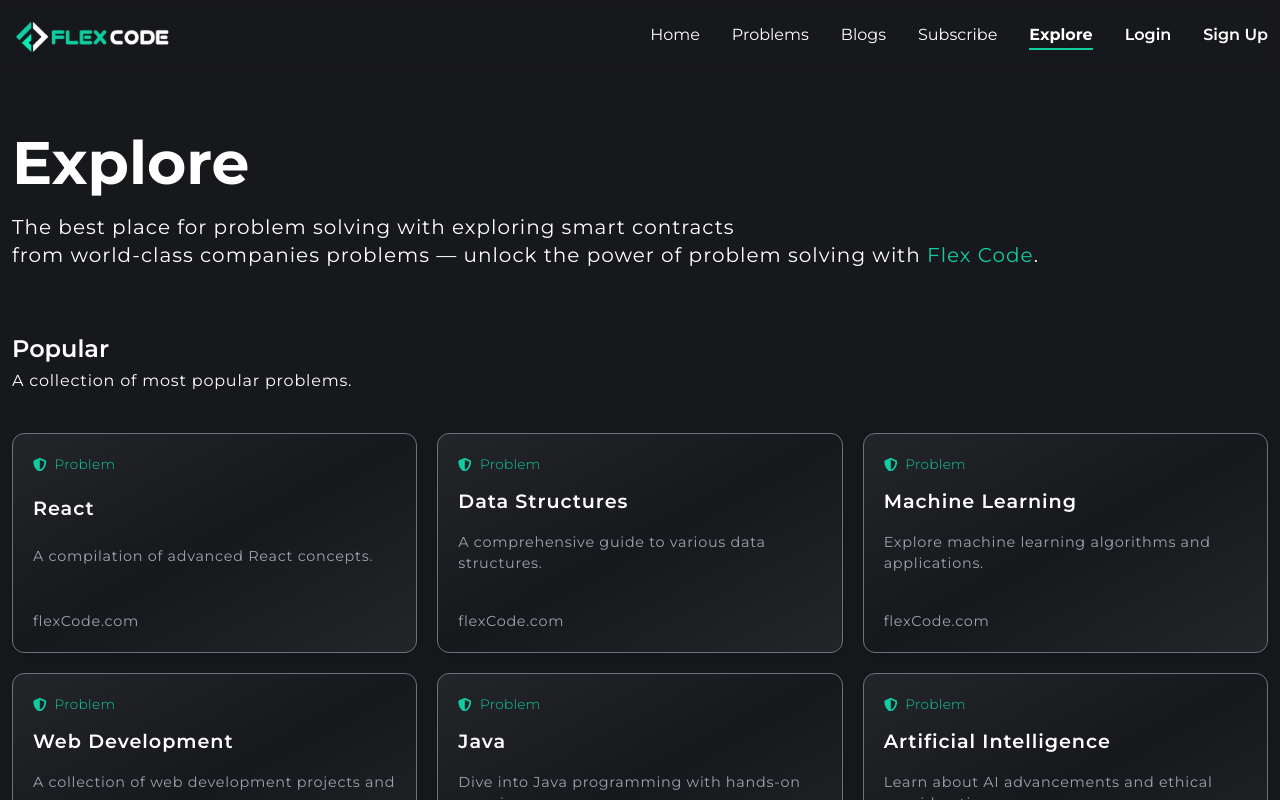
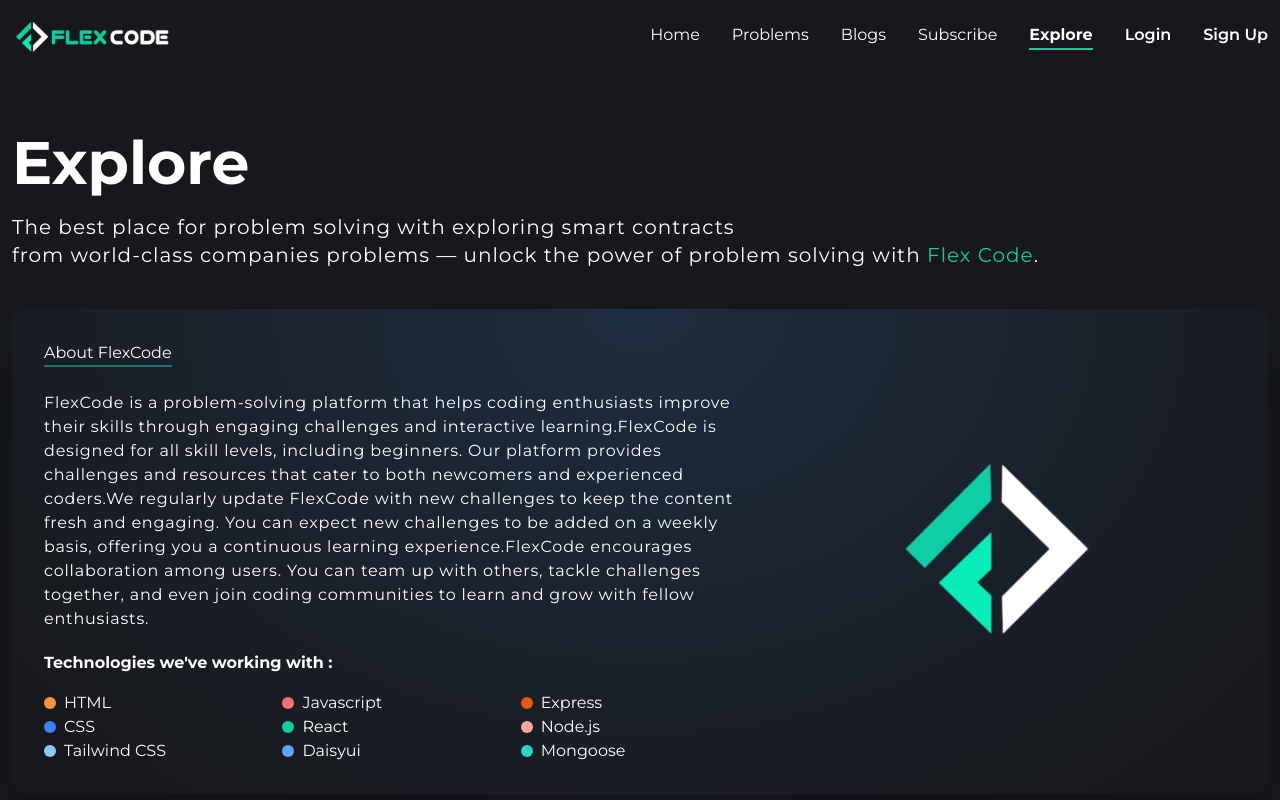
Before and after one commit to ihshadin/flex-code, a React (Vite) app: page /explore in a window 1280 px wide. Shown: the top 800 px of the page. Built offline with nearby package versions, Linux system fonts and the light colour scheme; no server answers.

Commit message:
about page added

```diff
--- a/src/Routes/Router.jsx
+++ b/src/Routes/Router.jsx
@@ -25,6 +25,7 @@
 import PaymentSuccess from "../pages/Subscribe/PaymentSuccess";
 import PaymentFail from "../pages/Subscribe/PaymentFail";
 import MySubmissions from "../pages/MySubmissions/MySubmissions";
+import AllTestimonials from "../pages/Home/AllTestimonials/AllTestimonials";
 // import ProblemDetails from "../pages/Problems/ProblemDetails";
 
 const router = createBrowserRouter([
@@ -142,6 +143,10 @@
         path: "/leader-board",
         element: <LeaderBoard />,
       },
+      {
+        path: "/allTestimonials",
+        element: <AllTestimonials></AllTestimonials>
+      }
     ],
   },
 ]);
--- /dev/null
+++ b/src/pages/Explore/About.jsx
@@ -0,0 +1,64 @@
+import React from 'react';
+import flexImg from '../../../public/code-flex.png'
+
+const About = () => {
+    return (
+        <div className='my-10 flex flexcode-banner-bg p-8 rounded-2xl shadow-2xl'>
+            <div className='w-[60%]'>
+                <h2 className='border-b-2 border-[#0fcda185] w-32 mb-6'>About FlexCode</h2>
+                {/* <hr className='w-32 mb-8 bg-[#0fcda185]' /> */}
+                <p className='mb-5 text-white tracking-wider'>FlexCode is a problem-solving platform that helps coding enthusiasts improve their skills through engaging challenges and interactive learning.FlexCode is designed for all skill levels, including beginners. Our platform provides challenges and resources that cater to both newcomers and experienced coders.We regularly update FlexCode with new challenges to keep the content fresh and engaging. You can expect new challenges to be added on a weekly basis, offering you a continuous learning experience.FlexCode encourages collaboration among users. You can team up with others, tackle challenges together, and even join coding communities to learn and grow with fellow enthusiasts.</p>
+                <p className='font-bold'>Technologies we've working with :</p>
+                <div className='grid grid-cols-3 mt-4'>
+                    <div>
+                        <div className='flex items-center'>
+                            <span className="inline-block h-3 w-3 rounded-full bg-orange-400 mr-2"></span>
+                            <span>HTML</span>
+                        </div>
+                        <div className='flex items-center'>
+                            <span className="inline-block h-3 w-3 rounded-full bg-blue-500 mr-2"></span>
+                            <span>CSS</span>
+                        </div>
+                        <div className='flex items-center'>
+                            <span className="inline-block h-3 w-3 rounded-full bg-blue-300 mr-2"></span>
+                            <span>Tailwind CSS</span>
+                        </div>
+                    </div>
+                    <div>
+                        <div className='flex items-center'>
+                            <span className="inline-block h-3 w-3 rounded-full bg-red-400 mr-2"></span>
+                            <span>Javascript</span>
+                        </div>
+                        <div className='flex items-center'>
+                            <span className="inline-block h-3 w-3 rounded-full bg-[#0fcda1] mr-2"></span>
+                            <span>React</span>
+                        </div>
+                        <div className='flex items-center'>
+                            <span className="inline-block h-3 w-3 rounded-full bg-blue-400 mr-2"></span>
+                            <span>Daisyui</span>
+                        </div>
+                    </div>
+                    <div>
+                        <div className='flex items-center'>
+                            <span className="inline-block h-3 w-3 rounded-full bg-orange-600 mr-2"></span>
+                            <span>Express</span>
+                        </div>
+                        <div className='flex items-center'>
+                            <span className="inline-block h-3 w-3 rounded-full bg-red-300 mr-2"></span>
+                            <span>Node.js</span>
+                        </div>
+                        <div className='flex items-center'>
+                            <span className="inline-block h-3 w-3 rounded-full bg-teal-400 mr-2"></span>
+                            <span>Mongoose</span>
+                        </div>
+                    </div>
+                </div>
+            </div>
+            <div className='w-[40%] flex justify-center items-center'>
+                <img className='w-48 h-48' src={flexImg} alt="" />
+            </div>
+        </div>
+    );
+};
+
+export default About;
--- a/src/pages/Explore/Explore.jsx
+++ b/src/pages/Explore/Explore.jsx
@@ -2,6 +2,7 @@
 import Feedback from "../../components/Feedback/Feedback";
 import ExploreCard from "./ExploreCard";
 import FlexcodeLoading from "../../components/FlexcodeLoading/FlexcodeLoading";
+import About from "./About";
 
 const Explore = () => {
 
@@ -68,6 +69,7 @@
             <div className="flexcode-container">
                 <h1 className="text-6xl text-white font-bold">Explore</h1>
                 <p className="text-xl text-white mt-5 tracking-wider">The best place for problem solving with exploring smart contracts <br /> from world-class companies problems — unlock the power of problem solving with <span className="text-[#0fcda1]">Flex Code</span>.</p>
+                <About></About>
                 <div className="my-16">
                     <h1 className="text-2xl text-white font-semibold">Popular</h1>
                     <p className="text-md text-white mt-1 tracking-wider">A collection of most popular problems.</p>
--- /dev/null
+++ b/src/pages/Home/AllTestimonials/AllTestimonials.css
@@ -0,0 +1,19 @@
+.test1 {
+    margin: 0 auto;
+    columns: 4;
+    column-gap: 15px;
+}
+
+.box {
+    border: 1px solid #0fcda185;
+    margin-bottom: 15px;
+    break-inside: avoid;
+}
+
+.box:hover {
+    border: 1px solid #a5c8c085;
+}
+
+.box img {
+    object-fit: contain;
+}
--- /dev/null
+++ b/src/pages/Home/AllTestimonials/AllTestimonials.jsx
@@ -0,0 +1,84 @@
+import React, { useContext, useEffect, useState } from 'react';
+import logo from '../../../../public/code-flex.png'
+import axios from 'axios';
+import { AuthContext } from '../../../providers/AuthProvider';
+import Rating from 'react-rating';
+import { FaRegStar, FaStar } from 'react-icons/fa';
+import './AllTestimonials.css';
+import { Link } from 'react-router-dom';
+
+const AllTestimonials = () => {
+
+    const [feedback, setFeedback] = useState([]);
+    console.log(feedback);
+
+    const { user } = useContext(AuthContext);
+    console.log(user);
+
+    useEffect(() => {
+        axios.get('http://localhost:5000/feedback')
+            .then(data => {
+                setFeedback(data?.data?.result)
+            })
+    }, [])
+
+
+    return (
+        <section className='flexcode-container'>
+            <div className='border-b-2 border-[#0fcda185] pb-3 mb-10'>
+                <h1 className='text-white text-2xl md:text-4xl tracking-wider font-semibold'>All Testimonials</h1>
+                <p className='text-slate-300 text-sm md:text-base mt-1'>A testimonial is a statement from a past customer that describes how a product or service helped them.</p>
+            </div>
+            <div className='test1'>
+                {
+                    feedback.map(review => <div key={review._id}>
+                        <div className='box w-[80] bg-secondary-color shadow-2xl rounded-lg text-white py-6'>
+                            <div className="flex px-5">
+                                <img
+                                    loading="lazy"
+                                    src={user?.photoURL}
+                                    alt=""
+                                    className="overflow-hidden rounded-full w-12 h-12"
+                                    style={{ minWidth: '3rem' }}
+                                />
+                                <div className="flex-grow pl-3">
+                                    <div className="flex justify-between">
+                                        <div>
+                                            <h6 className="font-bold inline text-md">
+                                                <a>
+                                                    {review?.userName}
+                                                </a>
+                                            </h6>
+                                        </div>
+                                    </div>
+                                    <div className="text-sm text-slate-300 ">
+                                        <a className="lowercase">
+                                            @{review?.userName}
+                                        </a>
+                                    </div>
+                                </div>
+                            </div>
+                            <div className="w-full flex px-5 mt-2">
+                                <div className="tweet-text text-md">
+                                    <p style={{ '--link-color': '#5d5dff' }}>
+                                        {review?.details}
+                                    </p>
+                                </div>
+                            </div>
+                            <div className="w-full flex justify-between px-5 mt-2">
+                                <div className="inline-flex items-center text-sm text-gray-600 mt-2">
+                                    <Rating initialRating={review?.rating} readonly className="flex items-center justify-center"
+                                        emptySymbol={<FaRegStar className="text-lg mr-3 text-amber-500" />}
+                                        fullSymbol={<FaStar className="text-lg mr-3 text-amber-500" />}
+                                    />
+                                </div>
+                            </div>
+                        </div>
+                    </div>)
+                }
+            </div>
+        </section>
+    );
+};
+
+export default AllTestimonials;
--- a/src/pages/Home/Testimonials/Testimonials.jsx
+++ b/src/pages/Home/Testimonials/Testimonials.jsx
@@ -11,9 +11,10 @@
 import { FaRegStar, FaStar } from 'react-icons/fa';
 import SectionTitle from '../../../components/SectionTitle/SectionTitle';
 import axios from 'axios';
+import { Link } from 'react-router-dom';
 
 const Testimonials = () => {
-    const [feedbacks, setFeedbacks] = useState([])
+    const [feedbacks, setFeedbacks] = useState([]);
 
 
     useEffect(() => {
@@ -95,6 +96,13 @@
                         </SwiperSlide>)
                     }
                 </Swiper >
+                <div className='text-center'>
+                    <Link to='/allTestimonials'>
+                        <button className='flexcode-button px-8 py-3'>
+                            Testimonial All
+                        </button>
+                    </Link>
+                </div>
             </div>
         </section>
     );
```
Also changed, not shown: public/code-flex.png (added).
